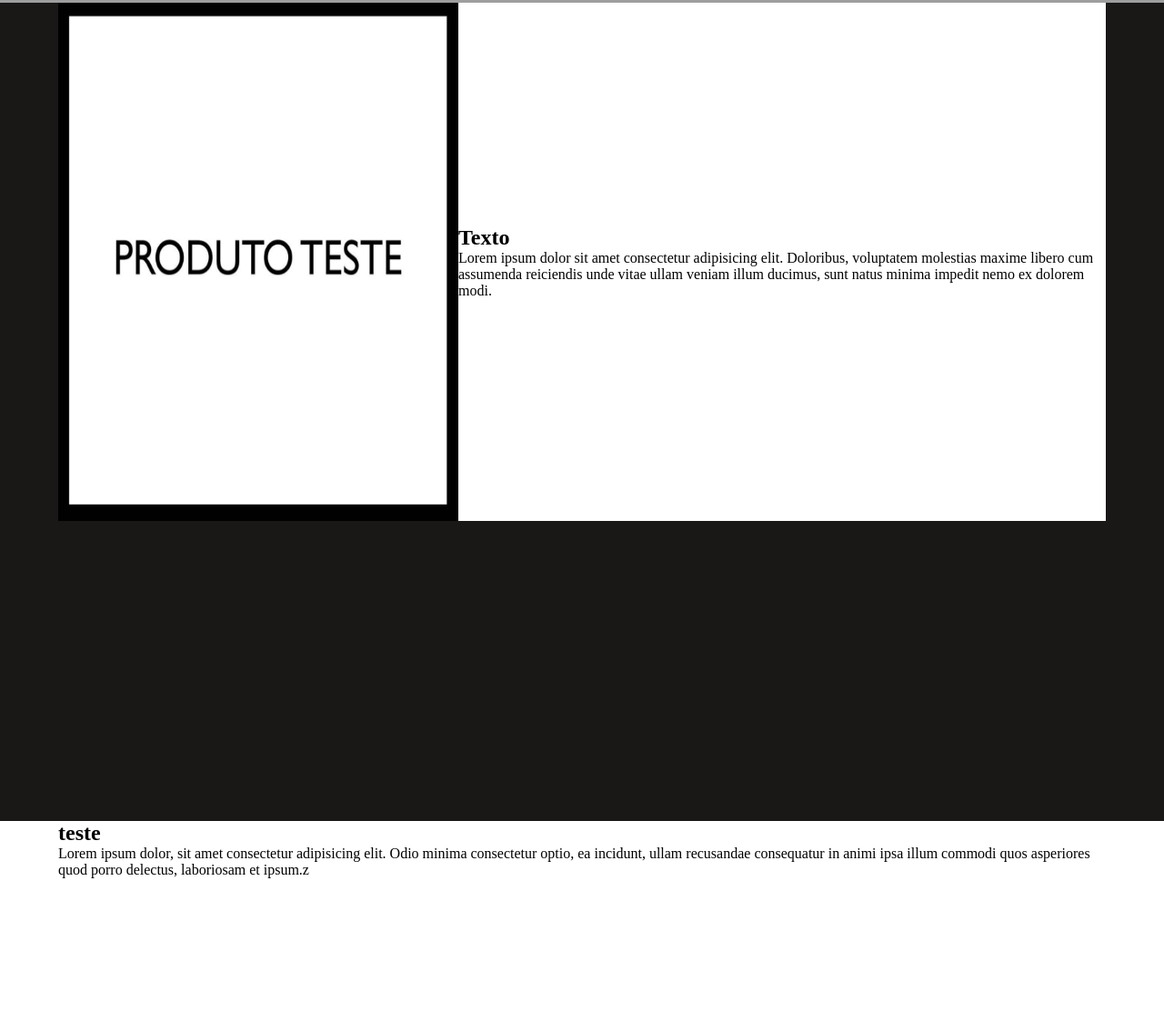
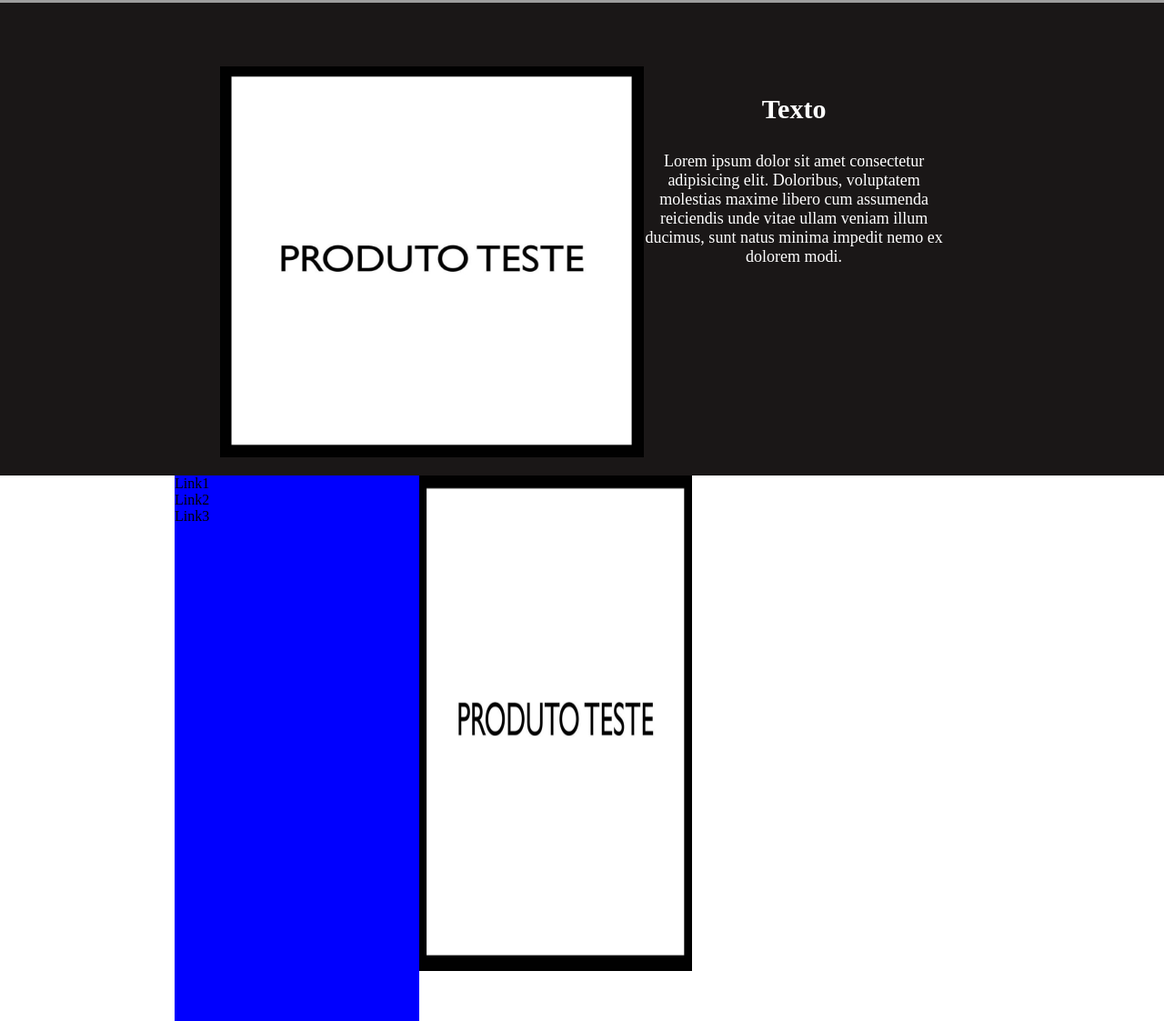
Before and after one commit to Sid-Reven/Project01, a plain HTML site: page index.html in a window 1280 px wide. Shown: the part 797-1920 px from the top of the page at 91% size. Before the commit the page ends 1763 px from the top, so only its background shows below. Drawn offline with Linux system fonts and the light colour scheme; grey boxes are pictures that could not be loaded.

Commit message:
dia 1503
Concluído seção 2 e iniciando a seção 3

```diff
--- a/index.html
+++ b/index.html
@@ -16,14 +16,13 @@
                 <a href="#"><h3>Parte 3</h3></a>
             </nav>
         </header>
-            <div class="wrapper" id="background">
+
+        <div class="wrapper" id="background">
                 <h1>Introdução Aqui<h1>
-                <img id="imagem_secao_inicial" src="./Img/DSPT1.svg" alt="silent hill">
-            </div>
+                <!-- <img id="imagem_secao_inicial" src="./Img/DSPT1.svg" alt="nada"> -->
+        </div>
     </section>
-
-
-
+    <main>
 
     <section id="secao2">
     <div id="secao2_artigos" class="wrapper">
@@ -34,12 +33,21 @@
         </div>
     </div>
     </section>
-    <section id="secao3">
+    <section id="secao3" class="wrapper">
+        <div id="lista">
+            <ul>
+                <li><a href="#">Link1</a></li>
+                <li><a href="#">Link2</a></li>
+                <li><a href="#">Link3</a></li>
+            </ul>
+        </div>
+        <div id="imagem_texto">
+            <div id="secao3_imagem">
+                <img id="imagem_teste2" src="./Img/teste-teste.jpg" alt="teste">
+            </div>
+        </div>
+    </section>
 
-    </section>
-    <div class="wrapper" id="teste">
-<h2>teste</h2>
-<p>Lorem ipsum dolor, sit amet consectetur adipisicing elit. Odio minima consectetur optio, ea incidunt, ullam recusandae consequatur in animi ipsa illum commodi quos asperiores quod porro delectus, laboriosam et ipsum.z</p>
-    </div>
+    </main>
 </body>
 </html>
--- a/style.css
+++ b/style.css
@@ -7,8 +7,12 @@ a{
     text-decoration: none;
     color: inherit;
 }
+ul,li {
+    text-decoration: none;
+    list-style-type: none;
+}
 .wrapper{
-    width: 90%;
+    width: 70%;
     max-width: 1440px;
     margin: 0 auto;
 
@@ -65,24 +69,57 @@ nav>a>h3{
     margin-top: 80px;
     opacity: 0.6;
 }
+
+/* Inicio secao 2 */
 #secao2{
 background-color: rgb(26, 23, 23);
-height: 900px;
+height: 520px;
 /* margin: 0 auto; */
 }
 #secao2_artigos{
 display: flex;
-justify-content: space-between;
-align-items: center;
-background-color: white;
+justify-content: space-around;
+/* justify-content: space-between; */
+/* background-color: white; */
+padding-top: 70px;;
 }
 #imagem_teste{
-    height: 570px;
-    width: 440px;
+    height: 430px;
+    width: 570px;
+    margin-left: 50px;
+}
+#secao2_texto_direito{
+    /* background-color: white; */
+    width: 45%;
+    margin-right: 50px;
+}
+#secao2_texto_direito>h2{
+    font-size: 30px;
+    text-align: center;
+    padding: 30px;
+    color: white;
+}
+#secao2_texto_direito>p{
+    font-size: 18px;
+    text-align: center;
+    color: white;
 }
 
-/* #teste{
-    background-color: green;
-    height: 500px;
-     */
+/* Inicio Secao 3 */
+
+#secao3{
+    height: 600px;
+    display: flex;
 }
+#lista{
+    background-color: blue;
+    width: 30%;
+}
+#lista>ul{
+    display:flex;
+    flex-direction: column;
+}
+#imagem_teste2{
+    height: 545px;
+    width: 300px;
+}
```
